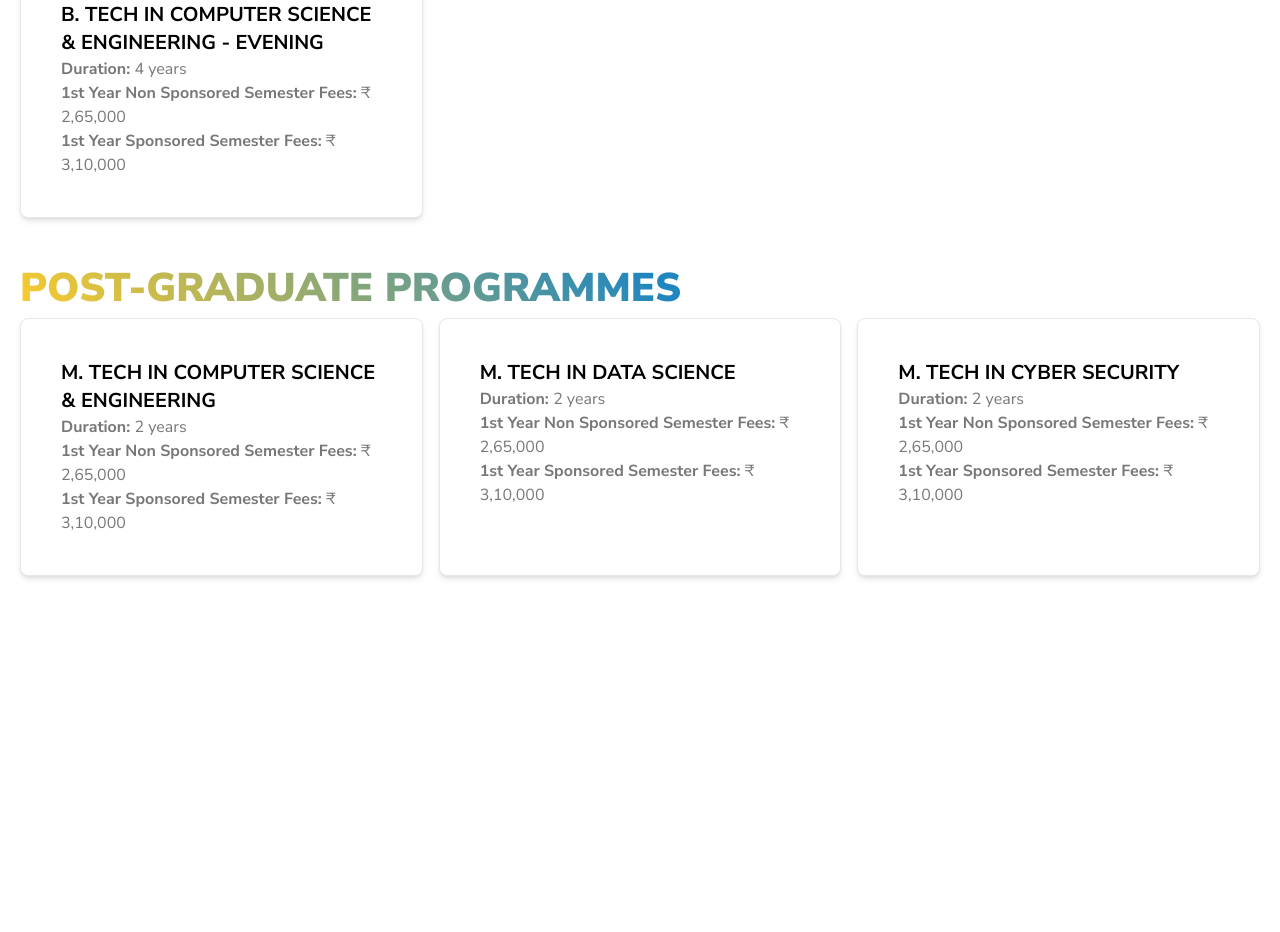
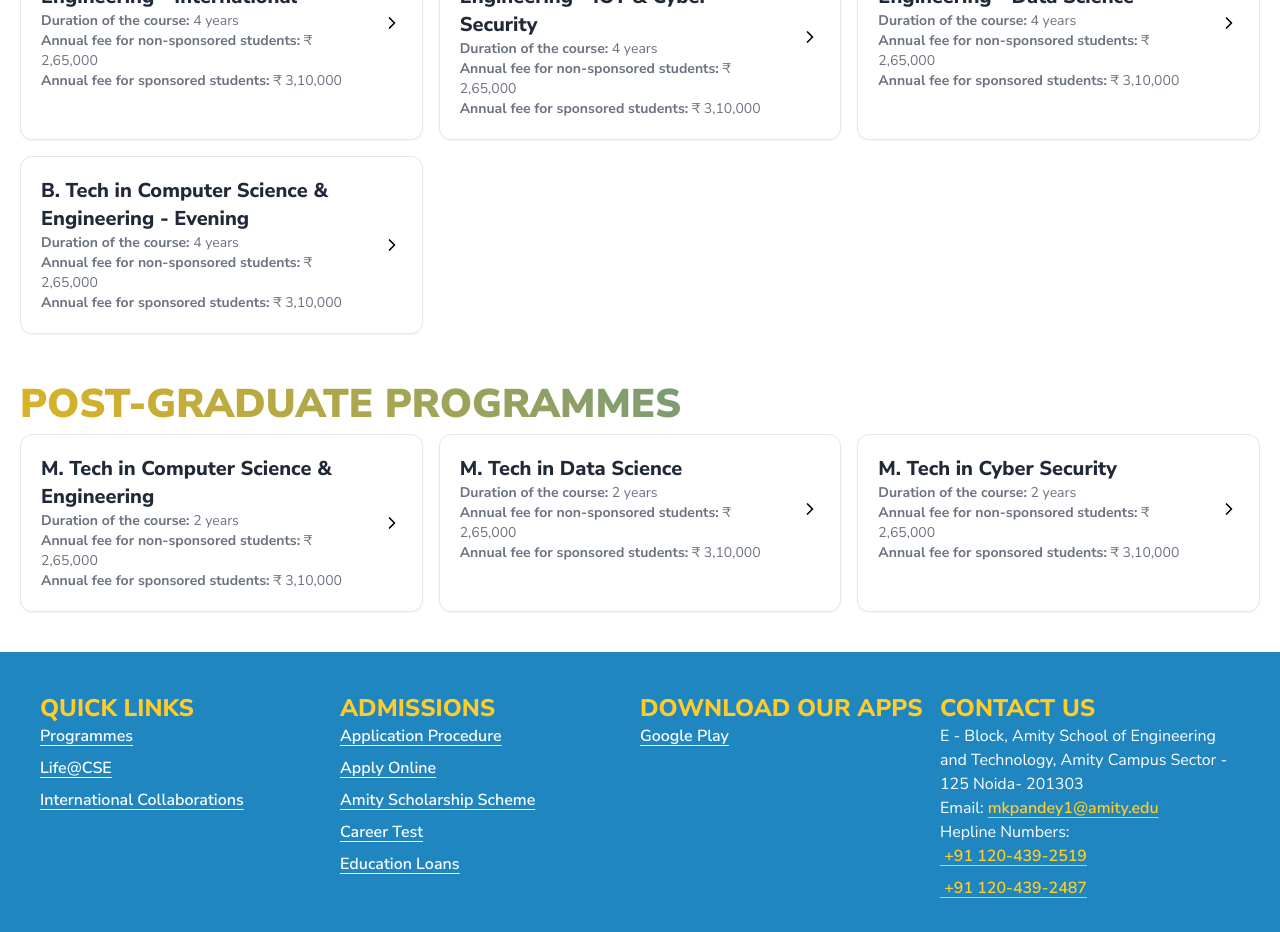
Before and after one commit to adityatrips/asetcse, a Next.js app: page /about/programmes in a window 1280 px wide. Shown: the part 920-1852 px from the top of the page. Before the commit the page ends 1536 px from the top, so only its background shows below. Built offline with nearby package versions, Linux system fonts and the light colour scheme.

Commit message:
made a footer made two navbars - for index and others

```diff
--- a/app/about/programmes/page.jsx
+++ b/app/about/programmes/page.jsx
@@ -3,6 +3,7 @@
 import Breadcrumbs from '../../../components/Breadcrumbs';
 import { usePathname } from 'next/navigation';
 import React from 'react';
+import Link from 'next/link';
 
 let ugPrograms = [
 	{
@@ -72,33 +73,62 @@
 
 const Programs = () => {
 	return (
-		<div className='px-5 pb-10'>
+		<React.Fragment>
+			<div className='px-5 py-10'>
 				<h1 className='title'>Graduate Programmes</h1>
 				<div className='grid grid-cols-1 md:grid-cols-2 lg:grid-cols-3 gap-4'>
 					{ugPrograms.map((program, index) => {
 						return (
-						<div
+							<Link
 								key={index}
-							className='border p-10 rounded-lg shadow-md bg-white'
+								class='group flex flex-col bg-white border shadow-sm rounded-xl hover:shadow-md transition'
+								href='#'
 							>
-							<h1 className='uppercase font-bold text-xl'>{program.name}</h1>
-							<p className='text-[#777]'>
-								<span className='font-bold'>Duration:&nbsp;</span>
-								{program.duration}
+								<div class='p-10 md:p-5'>
+									<div class='flex justify-between items-center'>
+										<div>
+											<h3 class='group-hover:text-blue-600 font-extrabold text-xl text-gray-800'>
+												{program.name}
+											</h3>
+											<p class='text-sm text-gray-500'>
+												<span className='font-bold'>
+													Duration of the course:
+												</span>
+												&nbsp;{program.duration}
 											</p>
-							<p className='text-[#777]'>
+											<p class='text-sm text-gray-500'>
 												<span className='font-bold'>
-									1st Year Non Sponsored Semester Fees:&nbsp;
+													Annual fee for non-sponsored students:
 												</span>
+												&nbsp;
 												{program.nonSponsored}
 											</p>
-							<p className='text-[#777]'>
+											<p class='text-sm text-gray-500'>
 												<span className='font-bold'>
-									1st Year Sponsored Semester Fees:&nbsp;
+													Annual fee for sponsored students:
 												</span>
-								{program.sponsored}
+												&nbsp;{program.sponsored}
 											</p>
 										</div>
+										<div class='ps-3'>
+											<svg
+												class='flex-shrink-0 size-5'
+												xmlns='http://www.w3.org/2000/svg'
+												width='24'
+												height='24'
+												viewBox='0 0 24 24'
+												fill='none'
+												stroke='currentColor'
+												stroke-width='2'
+												stroke-linecap='round'
+												stroke-linejoin='round'
+											>
+												<path d='m9 18 6-6-6-6' />
+											</svg>
+										</div>
+									</div>
+								</div>
+							</Link>
 						);
 					})}
 				</div>
@@ -106,32 +136,61 @@
 				<div className='grid grid-cols-1 md:grid-cols-2 lg:grid-cols-3 gap-4'>
 					{pgPrograms.map((program, index) => {
 						return (
-						<div
+							<Link
 								key={index}
-							className='border p-10 rounded-lg shadow-md bg-white'
+								class='group flex flex-col bg-white border shadow-sm rounded-xl hover:shadow-md transition'
+								href='#'
 							>
-							<h1 className='uppercase font-bold text-xl'>{program.name}</h1>
-							<p className='text-[#777]'>
-								<span className='font-bold'>Duration:&nbsp;</span>
-								{program.duration}
+								<div class='p-10 md:p-5'>
+									<div class='flex justify-between items-center'>
+										<div>
+											<h3 class='group-hover:text-blue-600 font-extrabold text-xl text-gray-800'>
+												{program.name}
+											</h3>
+											<p class='text-sm text-gray-500'>
+												<span className='font-bold'>
+													Duration of the course:
+												</span>
+												&nbsp;{program.duration}
 											</p>
-							<p className='text-[#777]'>
+											<p class='text-sm text-gray-500'>
 												<span className='font-bold'>
-									1st Year Non Sponsored Semester Fees:&nbsp;
+													Annual fee for non-sponsored students:
 												</span>
+												&nbsp;
 												{program.nonSponsored}
 											</p>
-							<p className='text-[#777]'>
+											<p class='text-sm text-gray-500'>
 												<span className='font-bold'>
-									1st Year Sponsored Semester Fees:&nbsp;
+													Annual fee for sponsored students:
 												</span>
-								{program.sponsored}
+												&nbsp;{program.sponsored}
 											</p>
 										</div>
+										<div class='ps-3'>
+											<svg
+												class='flex-shrink-0 size-5'
+												xmlns='http://www.w3.org/2000/svg'
+												width='24'
+												height='24'
+												viewBox='0 0 24 24'
+												fill='none'
+												stroke='currentColor'
+												stroke-width='2'
+												stroke-linecap='round'
+												stroke-linejoin='round'
+											>
+												<path d='m9 18 6-6-6-6' />
+											</svg>
+										</div>
+									</div>
+								</div>
+							</Link>
 						);
 					})}
 				</div>
 			</div>
+		</React.Fragment>
 	);
 };
 
--- a/app/globals.css
+++ b/app/globals.css
@@ -5,7 +5,7 @@
 @import url('https://fonts.googleapis.com/css2?family=Material+Symbols+Outlined:opsz,wght,FILL,GRAD@20..48,100..700,0..1,-50..200');
 
 :root {
-	--primary: #ffcc29;
+	--primary: #dfb323;
 	--secondary: #2086bf;
 }
 
@@ -14,7 +14,7 @@
 }
 
 .title {
-	background: linear-gradient(45deg, var(--primary), var(--secondary) 50%);
+	background: linear-gradient(45deg, var(--primary), var(--secondary));
 	-webkit-background-clip: text;
 	background-clip: text;
 	-webkit-text-fill-color: transparent;
@@ -24,5 +24,5 @@
 }
 
 .title-bg {
-	background: linear-gradient(60deg, var(--primary), var(--secondary));
+	background: linear-gradient(45deg, var(--primary), var(--secondary));
 }
--- a/app/layout.js
+++ b/app/layout.js
@@ -1,7 +1,7 @@
 import { Nunito_Sans, Noto_Sans_Symbols } from 'next/font/google';
 import './globals.css';
 import Navbar from '../components/shared/Navbar';
-import Breadcrumbs from '../components/Breadcrumbs';
+import Footer from '../components/shared/Footer';
 
 const nunitoSans = Nunito_Sans({ subsets: ['latin'] });
 
@@ -16,6 +16,7 @@
 			<body className={nunitoSans.className}>
 				<Navbar />
 				{children}
+				<Footer />
 			</body>
 		</html>
 	);
--- a/app/programmes/page.jsx
+++ b/app/programmes/page.jsx
@@ -1,20 +1,21 @@
 import Image from 'next/image';
-import AmityLogo from '../../images/logo.png';
+import AmityLogo from '../../images/auup-logo.png';
 import AmityCampus from '../../images/Amity-campus.jpg';
 import CardX from './card.jsx';
+import Link from 'next/link';
 
 export default function Programmes() {
 	return (
 		<>
 			<div class='relative h-[35rem] w-full'>
 				<div class='h-[7rem] flex justify-center items-center w-full  absolute z-[25] px-20'>
-					<a href='index.html'>
+					<Link href='/'>
 						<Image
 							alt='Amity University Uttar Pradesh'
 							src={AmityLogo}
 							className='mt-2 w-64 sm:w-96'
 						/>
-					</a>
+					</Link>
 				</div>
 				<Image
 					alt='Amity University Uttar Pradesh'
@@ -42,7 +43,7 @@
 			</ol>
 
 			<div class='flex items-center h-12 sm:h-16 m-2 sm:m-5 justify-center'>
-				<div class=' text-3xl md:text-5xl font-bold text-center'>
+				<div class='title text-3xl md:text-5xl font-bold text-center'>
 					Graduate Programmes
 				</div>
 			</div>
@@ -92,7 +93,7 @@
 			</div>
 
 			<div class='flex items-center h-12 sm:h-16 m-2 sm:m-5 justify-center'>
-				<div class=' text-3xl md:text-5xl font-bold text-center'>
+				<div class='title text-3xl md:text-5xl font-bold text-center'>
 					Post Graduate Programmes
 				</div>
 			</div>
--- /dev/null
+++ b/components/shared/Footer.jsx
@@ -0,0 +1,132 @@
+import Link from 'next/link';
+import React from 'react';
+
+const Footer = () => {
+	return (
+		<footer className='bg-secondary p-10'>
+			<div className='grid grid-cols-1 lg:grid-cols-4'>
+				<div>
+					<h1 className='text-primary font-extrabold uppercase text-2xl mt-4 lg:mt-0'>
+						Quick Links
+					</h1>
+					<ul>
+						<Link
+							href='#'
+							target='_blank'
+						>
+							<li className='font-semibold text-white underline underline-offset-4 pb-2 hover:text-primary transition-all duration-100'>
+								Programmes
+							</li>
+						</Link>
+						<Link
+							href='#'
+							target='_blank'
+						>
+							<li className='font-semibold text-white underline underline-offset-4 pb-2 hover:text-primary transition-all duration-100'>
+								Life@CSE
+							</li>
+						</Link>
+						<Link
+							href='#'
+							target='_blank'
+						>
+							<li className='font-semibold text-white underline underline-offset-4 pb-2 hover:text-primary transition-all duration-100'>
+								International Collaborations
+							</li>
+						</Link>
+					</ul>
+				</div>
+				<div className='flex flex-col'>
+					<h1 className='text-primary font-extrabold uppercase text-2xl mt-4 lg:mt-0'>
+						Admissions
+					</h1>
+					<a
+						className='font-semibold text-white underline underline-offset-4 pb-2 hover:text-primary transition-all duration-100'
+						href='http://www.amity.edu/admission-procedure-domestic.aspx'
+						target='_blank'
+					>
+						Application Procedure
+					</a>
+					<a
+						className='font-semibold text-white underline underline-offset-4 pb-2 hover:text-primary transition-all duration-100'
+						href='http://www.amity.edu/apply-now.aspx'
+						target='_blank'
+					>
+						Apply Online
+					</a>
+					<a
+						className='font-semibold text-white underline underline-offset-4 pb-2 hover:text-primary transition-all duration-100'
+						href='http://www.amity.edu/admission-procedure-domestic.aspx'
+						target='_blank'
+					>
+						Amity Scholarship Scheme
+					</a>
+					<a
+						className='font-semibold text-white underline underline-offset-4 pb-2 hover:text-primary transition-all duration-100'
+						href='http://www.amity.edu/admission-procedure-domestic.aspx'
+						target='_blank'
+					>
+						Career Test
+					</a>
+					<a
+						className='font-semibold text-white underline underline-offset-4 pb-2 hover:text-primary transition-all duration-100'
+						href='http://www.amity.edu/admission-procedure-domestic.aspx'
+						target='_blank'
+					>
+						Education Loans
+					</a>
+				</div>
+				<div>
+					<h1 className='text-primary font-extrabold uppercase text-2xl mt-4 lg:mt-0'>
+						Download our apps
+					</h1>
+					<a
+						className='font-semibold text-white underline underline-offset-4 pb-2 hover:text-primary transition-all duration-100'
+						href='https://play.google.com/store/apps/details?id=com.amityonline.sis&hl=en_US'
+						target='_blank'
+					>
+						Google Play
+					</a>
+				</div>
+				<div>
+					<h1 className='text-primary font-extrabold uppercase text-2xl mt-4 lg:mt-0'>
+						Contact Us
+					</h1>
+					<p className='text-white'>
+						E - Block, Amity School of Engineering and Technology, Amity Campus
+						Sector - 125 Noida- 201303
+					</p>
+					<p className='text-white'>
+						Email:&nbsp;
+						<a
+							href='mailto:mkpandey1@amity.edu'
+							className='font-semibold underline underline-offset-4 pb-2 text-primary transition-all duration-100'
+							target='_blank'
+						>
+							mkpandey1@amity.edu
+						</a>
+					</p>
+					<p className='text-white flex flex-col'>
+						Hepline Numbers:
+						<a
+							className='font-semibold underline underline-offset-4 pb-2 text-primary transition-all duration-100'
+							href='tel:+911204392519'
+							target='_blank'
+						>
+							&nbsp;+91 120-439-2519
+						</a>
+						<a
+							className='font-semibold underline underline-offset-4 pb-2 text-primary transition-all duration-100'
+							href='tel:+911204392519'
+							target='_blank'
+						>
+							&nbsp;+91 120-439-2487
+						</a>
+					</p>
+				</div>
+			</div>
+		</footer>
+	);
+};
+
+export default Footer;
--- a/tailwind.config.js
+++ b/tailwind.config.js
@@ -1,16 +1,20 @@
 /** @type {import('tailwindcss').Config} */
 module.exports = {
 	content: [
-    "./pages/**/*.{js,ts,jsx,tsx,mdx}",
-    "./components/**/*.{js,ts,jsx,tsx,mdx}",
-    "./app/**/*.{js,ts,jsx,tsx,mdx}",
+		'./pages/**/*.{js,ts,jsx,tsx,mdx}',
+		'./components/**/*.{js,ts,jsx,tsx,mdx}',
+		'./app/**/*.{js,ts,jsx,tsx,mdx}',
 	],
 	theme: {
 		extend: {
 			backgroundImage: {
-        "gradient-radial": "radial-gradient(var(--tw-gradient-stops))",
-        "gradient-conic":
-          "conic-gradient(from 180deg at 50% 50%, var(--tw-gradient-stops))",
+				'gradient-radial': 'radial-gradient(var(--tw-gradient-stops))',
+				'gradient-conic':
+					'conic-gradient(from 180deg at 50% 50%, var(--tw-gradient-stops))',
+			},
+			colors: {
+				primary: '#ffcc29',
+				secondary: '#2086bf',
 			},
 		},
 	},
```
Also changed, not shown: app/page.js (+35 -34 lines), components/shared/Navbar.jsx (+30 -1 lines). Lines whose indentation alone changed are shown as unchanged.
